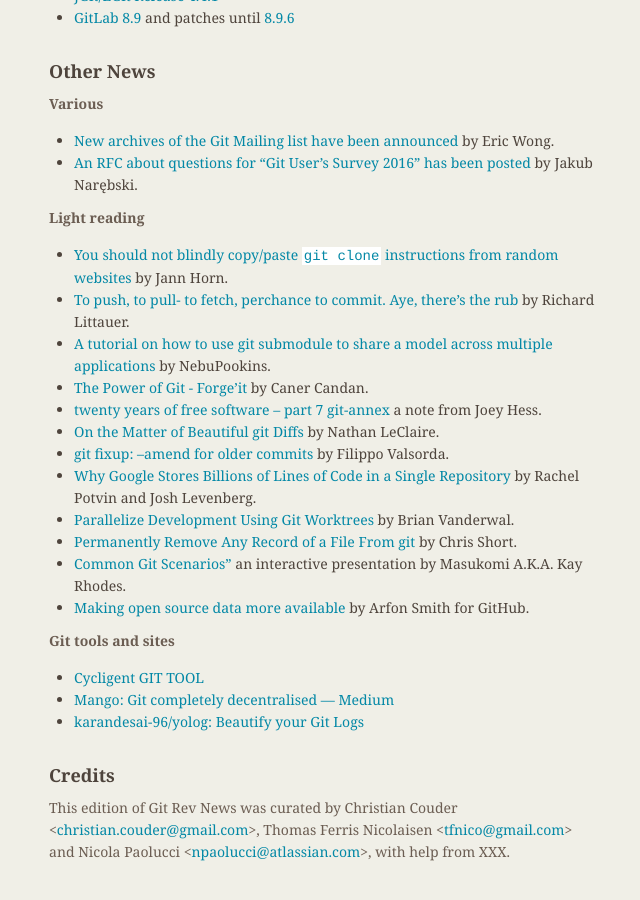
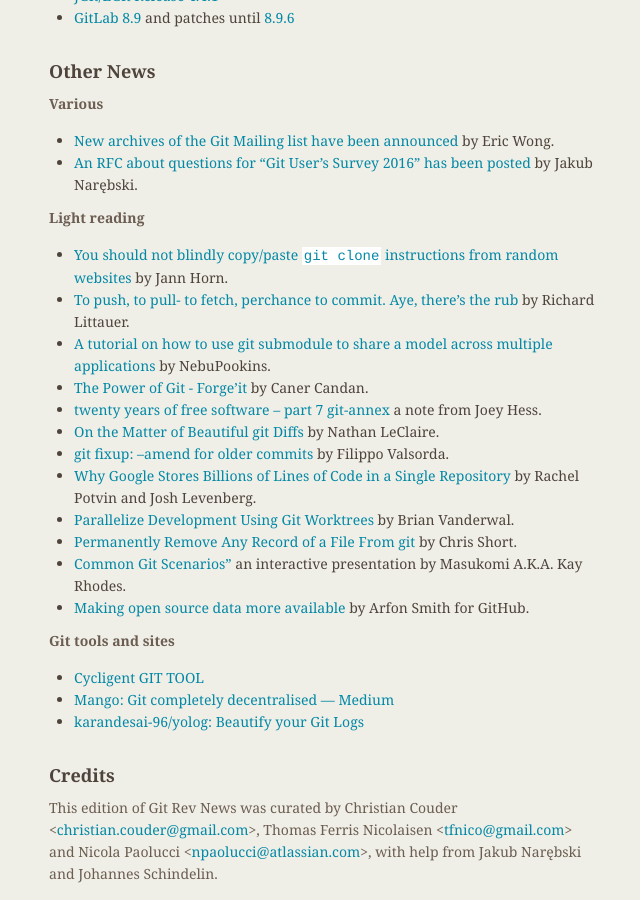
Before and after one commit to git/git.github.io, a Jekyll site: the page built from rev_news/drafts/edition-17.md, in a window 1280 px wide and 900 px high, scrolled down 3049 px. Shown: the whole window, without its empty margins (485-1125 px from the left). Built offline with Jekyll 4.4.1, drawn with Linux system fonts in a browser that asks for light colours; before the commit the page ends 3927 px from its top, so only the background shows below that.

Commit message:
rn-17: add Jakub and Dscho among helpers

```diff
--- a/rev_news/drafts/edition-17.md
+++ b/rev_news/drafts/edition-17.md
@@ -190,4 +190,4 @@
 
 This edition of Git Rev News was curated by Christian Couder &lt;<christian.couder@gmail.com>&gt;,
 Thomas Ferris Nicolaisen &lt;<tfnico@gmail.com>&gt; and Nicola Paolucci &lt;<npaolucci@atlassian.com>&gt;,
-with help from XXX.
+with help from Jakub Narębski and Johannes Schindelin.
```
